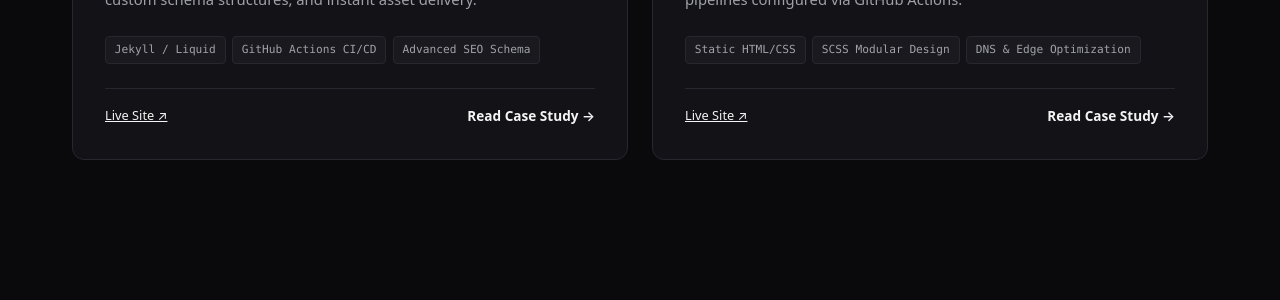
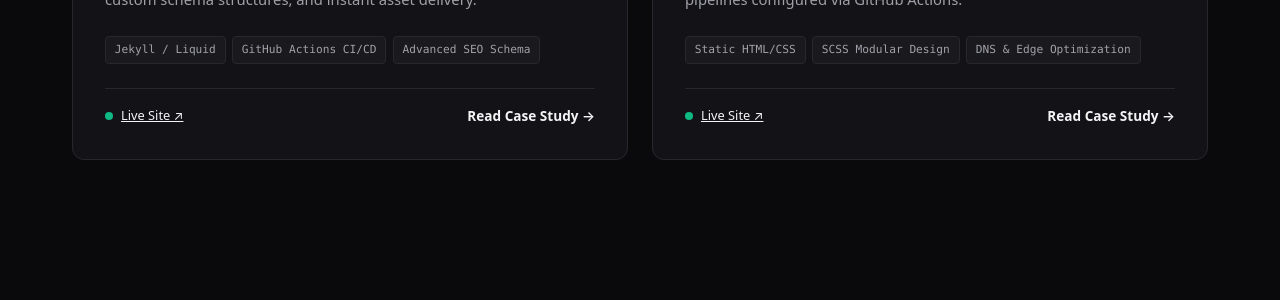
Before and after one commit to Khisal786/SwiftWebSync, a Jekyll site: the page built from work/index.html, in a window 1280 px wide and 900 px high, scrolled down 1003 px. Shown: the part 150-450 px from the top of the window. Built offline with Jekyll 4.4.1, drawn with Linux system fonts in a browser that asks for light colours.

Commit message:
Add files via upload

```diff
--- a/work/index.html
+++ b/work/index.html
@@ -66,8 +66,9 @@ description: "Explore our production-grade deployments, high-performance static
 
         <!-- Action bar needs z-index: 3 and pointer-events: auto so the Live Site link works independently -->
         <div class="portfolio-action-bar" style="position: relative; z-index: 3; pointer-events: auto;">
-          <a href="https://megasolutionsuae.com" target="_blank" rel="noopener noreferrer" class="action-note" style="color: var(--text-muted); text-decoration: underline;">
-            Live Site ↗
+          <a href="https://megasolutionsuae.com" target="_blank" rel="noopener noreferrer" class="action-note" style="color: var(--text-muted); text-decoration: none; display: inline-flex; align-items: center; gap: 0.5rem;">
+            <span class="pulse-dot" style="width: 8px; height: 8px; background-color: #10b981; border-radius: 50%; box-shadow: 0 0 0 rgba(16, 185, 129, 0.4); display: inline-block;"></span>
+            <span style="text-decoration: underline;">Live Site ↗</span>
           </a>
           <span class="portfolio-link-arrow" style="pointer-events: none;">
             Read Case Study &rarr;
@@ -95,8 +96,9 @@ description: "Explore our production-grade deployments, high-performance static
         </div>
 
         <div class="portfolio-action-bar" style="position: relative; z-index: 3; pointer-events: auto;">
-          <a href="https://sgriee.com" target="_blank" rel="noopener noreferrer" class="action-note" style="color: var(--text-muted); text-decoration: underline;">
-            Live Site ↗
+          <a href="https://sgriee.com" target="_blank" rel="noopener noreferrer" class="action-note" style="color: var(--text-muted); text-decoration: none; display: inline-flex; align-items: center; gap: 0.5rem;">
+            <span class="pulse-dot" style="width: 8px; height: 8px; background-color: #10b981; border-radius: 50%; box-shadow: 0 0 0 rgba(16, 185, 129, 0.4); display: inline-block;"></span>
+            <span style="text-decoration: underline;">Live Site ↗</span>
           </a>
           <span class="portfolio-link-arrow" style="pointer-events: none;">
             Read Case Study &rarr;
```
